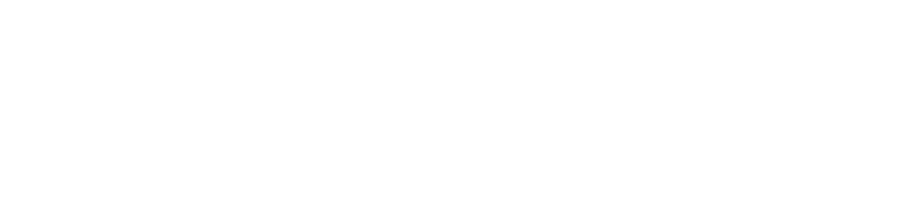
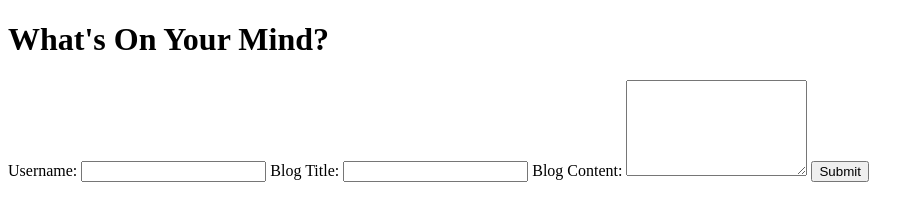
Before and after one commit to ftek00/Challenge-04, a plain HTML site: page index.html in a window 1280 px wide. Shown: the whole page, without its empty margins (0-924 px from the left). Drawn offline with Linux system fonts and the light colour scheme.

Commit message:
created form for username, title, and content

```diff
--- a/index.html
+++ b/index.html
@@ -2,6 +2,27 @@
 <html lang="en">
   <head>
     <meta charset="UTF-8" />
+    <meta name="viewport" content="width=device-width, initial-scale=1.0" />
     <title>My Personal Blog</title>
+    <link rel="stylesheet" href="assets/css/styles.css" />
   </head>
+  <html>
+    <body>
+      <header>
+        <h1>What's On Your Mind?</h1>
+      </header>
+      <form id="blogForm">
+        <label for="username">Username:</label>
+        <input type="text" id="username" name="username" required />
+
+        <label for="title">Blog Title:</label>
+        <input type="text" id="title" name="title" required />
+
+        <label for="content">Blog Content:</label>
+        <textarea id="content" name="content" rows="6" required></textarea>
+        <button type="submit">Submit</button>
+      </form>
+      <script src="assets/js/form.js"></script>
+    </body>
+  </html>
 </html>
```
